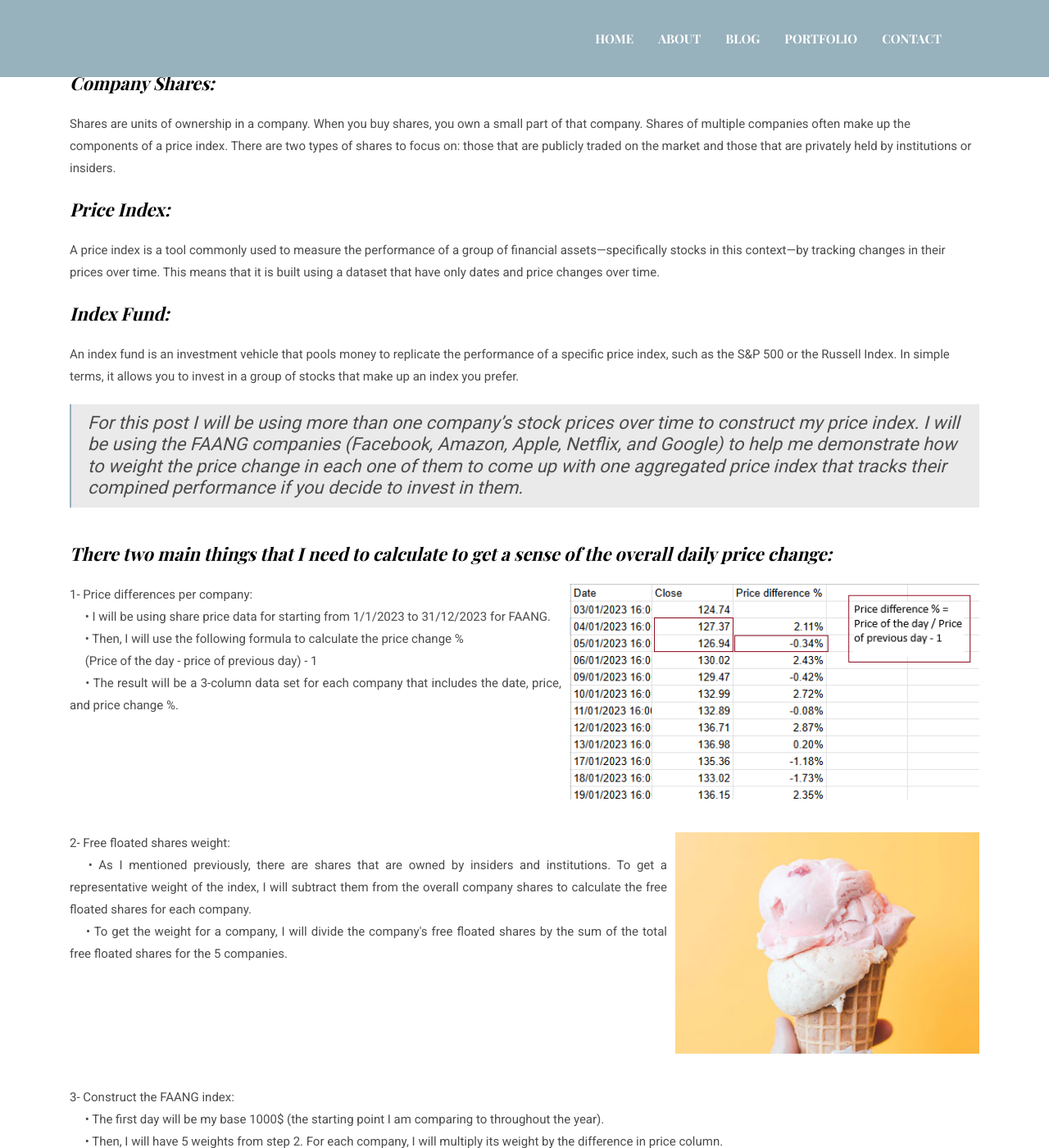
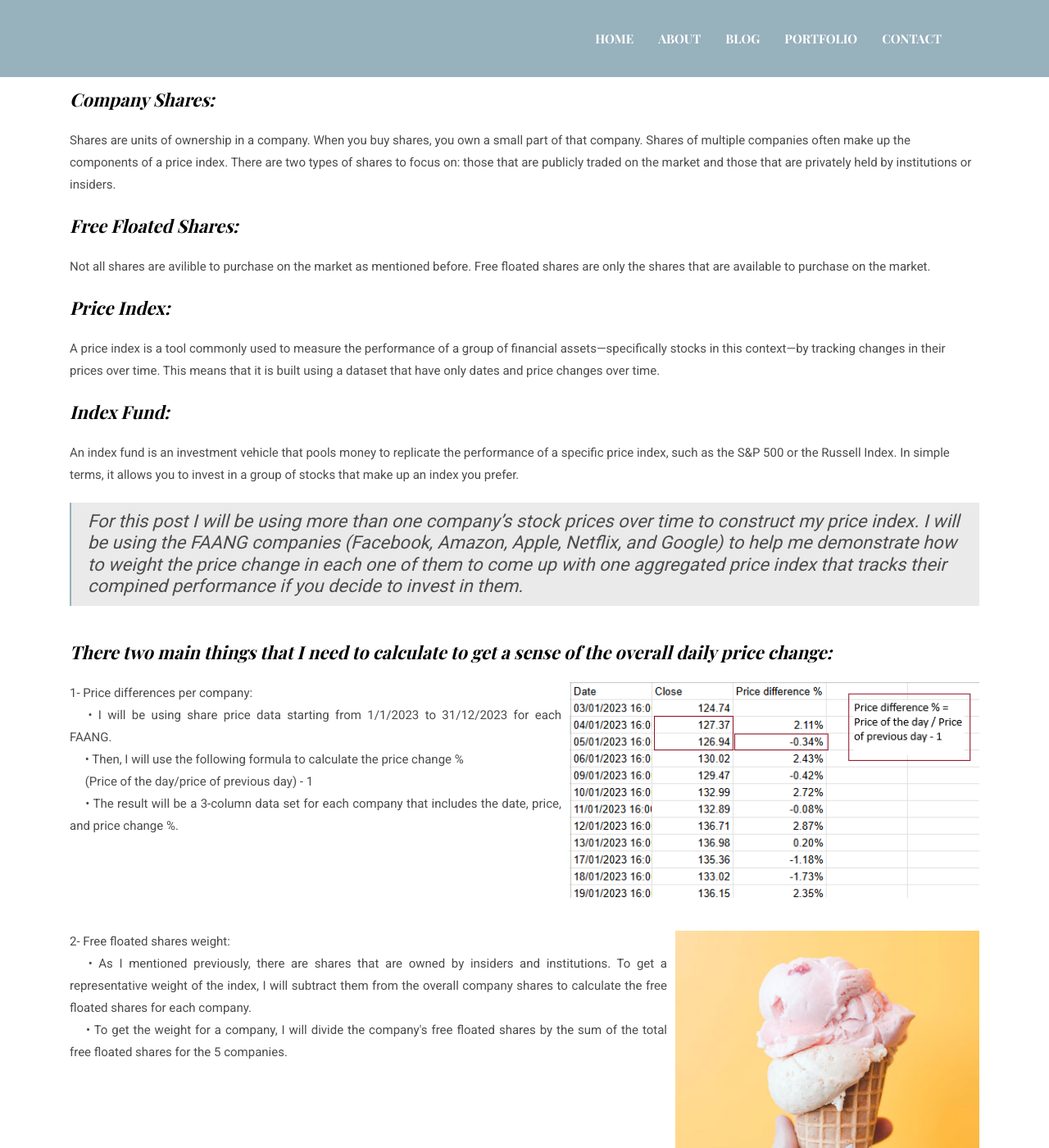
Before and after one commit to RandaAdel/RandaAdel.github.io, a Jekyll site: the page built from _posts/2024-12-26-price-index.markdown, in a window 1280 px wide and 1400 px high, scrolled down 937 px. Shown: the whole window at 82% size. Built offline with Jekyll 4.4.1, drawn with Linux system fonts in a browser that asks for light colours.

```diff
--- a/_posts/2024-12-26-price-index.markdown
+++ b/_posts/2024-12-26-price-index.markdown
@@ -10,7 +10,10 @@
 **If you, like me, prefer understanding the bigger picture, you may have come across terms such as price index, index funds, shares, and other interconnected financial concepts. In this discussion, I’ll begin with an exploration of the price index and its creation. I will be linking thoese concepts to mathematics and statistics to make them approachable for those without a finance background.**
 
 <br><br><br>
+
 ***Company Shares:*** Shares are units of ownership in a company. When you buy shares, you own a small part of that company. Shares of multiple companies often make up the components of a price index. There are two types of shares to focus on: those that are publicly traded on the market and those that are privately held by institutions or insiders.
+
+***Free Floated Shares:*** Not all shares are avilible to purchase on the market as mentioned before. Free floated shares are only the shares that are available to purchase on the market.
 
 ***Price Index:*** A price index is a tool commonly used to measure the performance of a group of financial assets—specifically stocks in this context—by tracking changes in their prices over time. This means that it is built using a dataset that have only dates and price changes over time.
 
@@ -84,11 +87,11 @@
   <img src="/assets/images/blog/price-changge.jpg" alt="price change %">
   1- Price differences per company:
   <br>
-  &emsp; • I will be using share price data for starting from 1/1/2023 to 31/12/2023 for FAANG.
+  &emsp; • I will be using share price data starting from 1/1/2023 to 31/12/2023 for each FAANG.
   <br>
   &emsp; • Then, I will use the following formula to calculate the price change %
   <br>
-  &emsp; (Price of the day - price of previous day) - 1
+  &emsp; (Price of the day/price of previous day) - 1
   <br>
   &emsp; • The result will be a 3-column data set for each company that includes the date, price, and price change %.
 </p>
```
